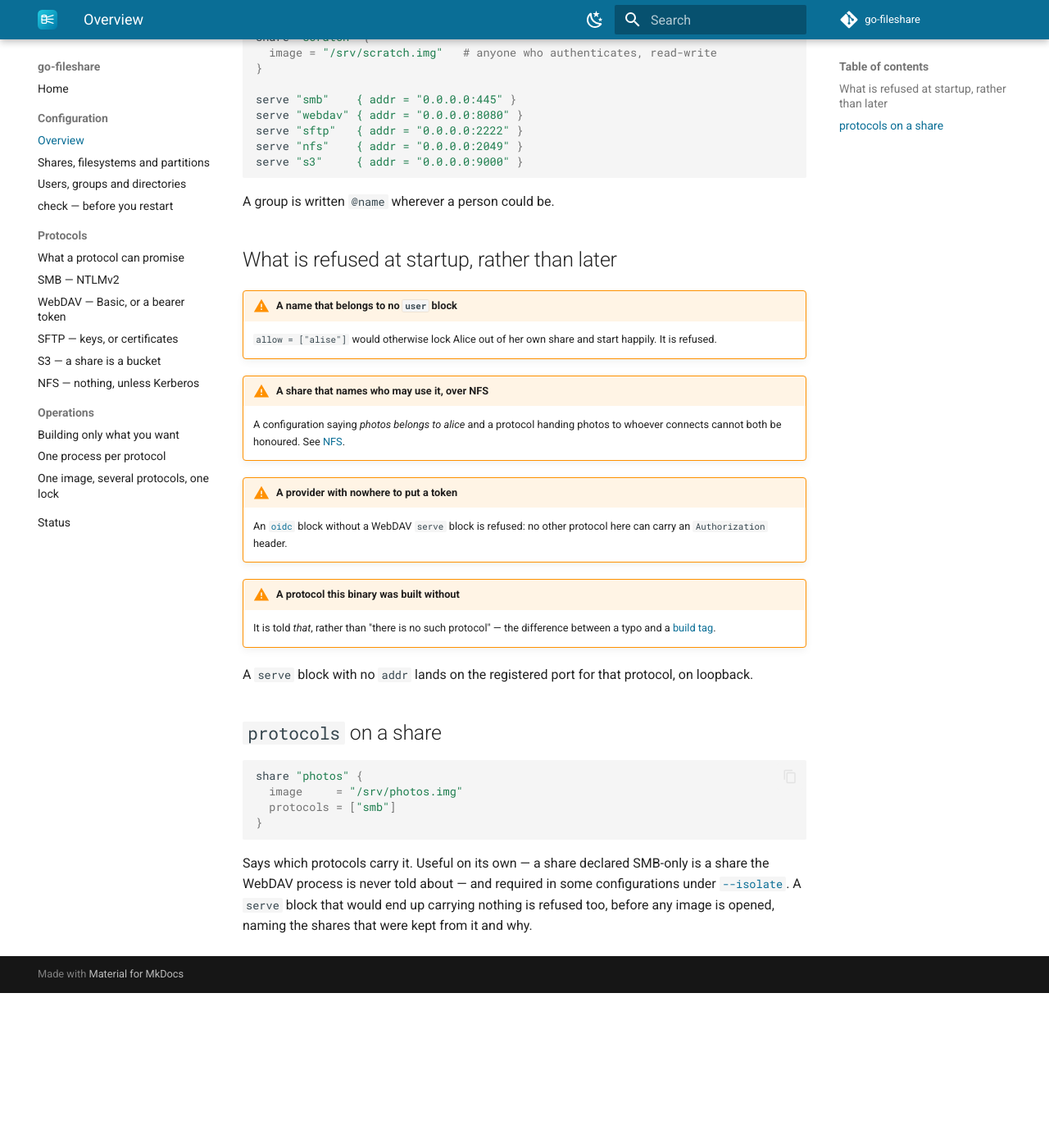
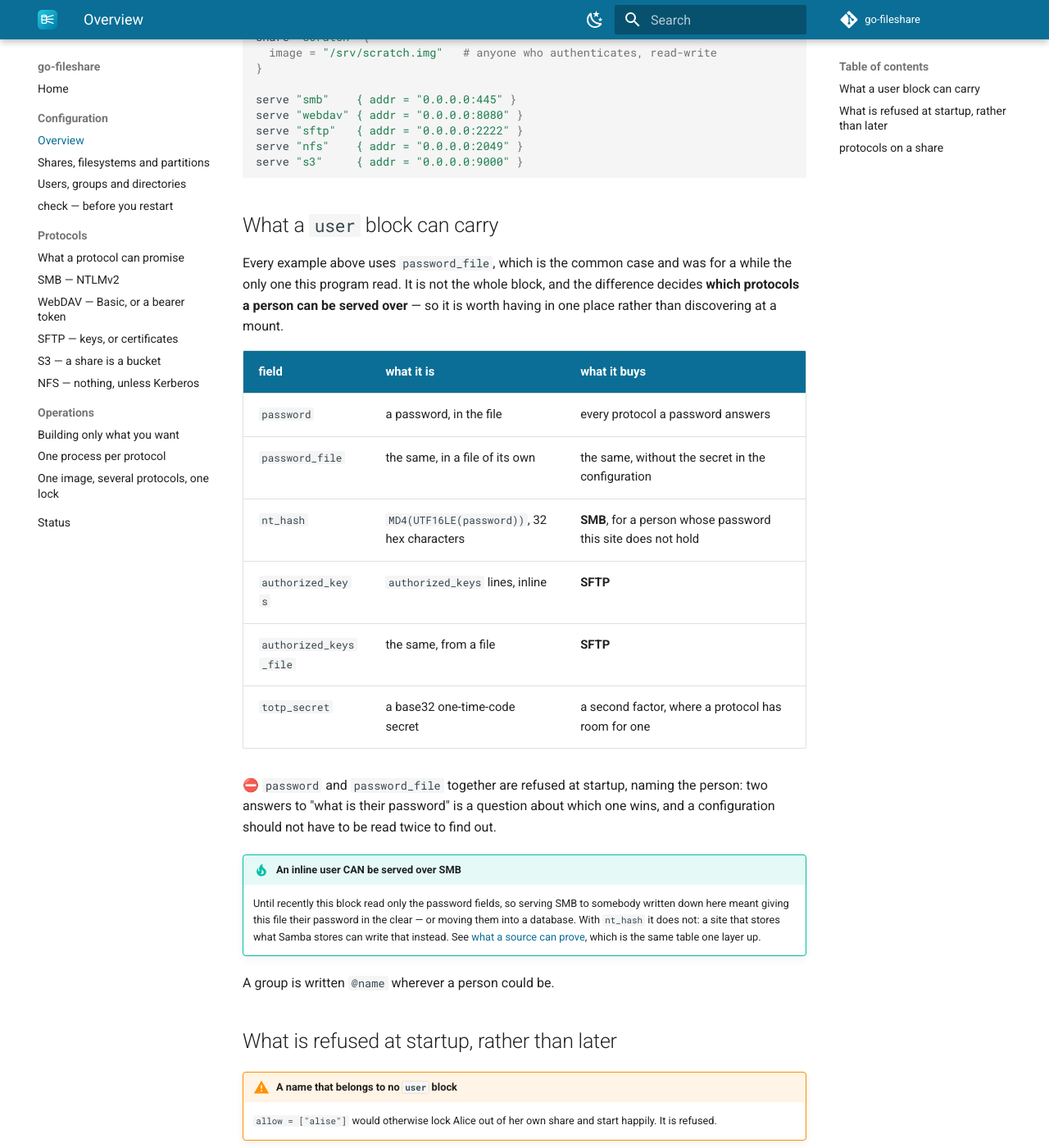
Before and after one commit to go-fileshare/docs, an MkDocs documentation site: the page built from docs/configuration/index.md, in a window 1280 px wide and 1400 px high, scrolled down 469 px. Shown: the whole window at 82% size. Built offline with MkDocs 1.6.1 and Material for MkDocs 9.7.7, drawn with Linux system fonts in a browser that asks for light colours; the version menu is left out; before the commit the page ends 1680 px from its top, so only the background shows below that.

Commit message:
What a `user` block can carry (#2)
The docs never said. Every example used `password_file`, which was for a
while the only field this program read -- and the capability table one page
over says an NT hash is what SMB needs, so a reader putting those two
together concludes that serving SMB to somebody written in the configuration
means moving them into a database.

That was true until fileshare#20 and is now false. The block reads `nt_hash`,
`totp_secret`, `authorized_keys` and `authorized_keys_file` as well, and
which of them a person has decides WHICH PROTOCOLS they can be served over
-- which is the one thing worth having in a table rather than discovering at
a mount.

Both claims here were checked against the running program rather than
written from memory: the refusal of `password` and `password_file` together
really does name the person ("user \"alice\" has both a password and a
password_file: say which one"), and the cross-reference anchor really
resolves.

Co-authored-by: Claude Opus 5 <noreply@anthropic.com>

````diff
--- a/docs/configuration/index.md
+++ b/docs/configuration/index.md
@@ -27,6 +27,34 @@ serve "sftp"   { addr = "0.0.0.0:2222" }
 serve "nfs"    { addr = "0.0.0.0:2049" }
 serve "s3"     { addr = "0.0.0.0:9000" }
 ```
+
+## What a `user` block can carry
+
+Every example above uses `password_file`, which is the common case and was
+for a while the only one this program read. It is not the whole block, and
+the difference decides **which protocols a person can be served over** — so
+it is worth having in one place rather than discovering at a mount.
+
+| field | what it is | what it buys |
+|---|---|---|
+| `password` | a password, in the file | every protocol a password answers |
+| `password_file` | the same, in a file of its own | the same, without the secret in the configuration |
+| `nt_hash` | `MD4(UTF16LE(password))`, 32 hex characters | **SMB**, for a person whose password this site does not hold |
+| `authorized_keys` | `authorized_keys` lines, inline | **SFTP** |
+| `authorized_keys_file` | the same, from a file | **SFTP** |
+| `totp_secret` | a base32 one-time-code secret | a second factor, where a protocol has room for one |
+
+⛔ `password` and `password_file` together are refused at startup, naming the
+person: two answers to "what is their password" is a question about which one
+wins, and a configuration should not have to be read twice to find out.
+
+!!! tip "An inline user CAN be served over SMB"
+    Until recently this block read only the password fields, so serving SMB
+    to somebody written down here meant giving this file their password in
+    the clear — or moving them into a database. With `nt_hash` it does not:
+    a site that stores what Samba stores can write that instead. See
+    [what a source can prove](identity.md#what-a-source-can-prove-and-what-each-protocol-needs),
+    which is the same table one layer up.
 
 A group is written `@name` wherever a person could be.
 
````
